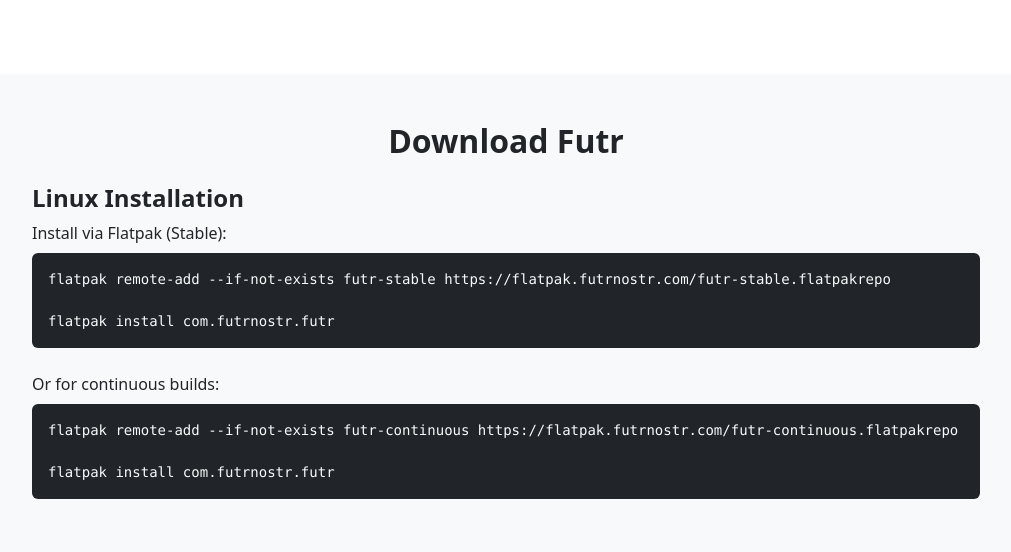
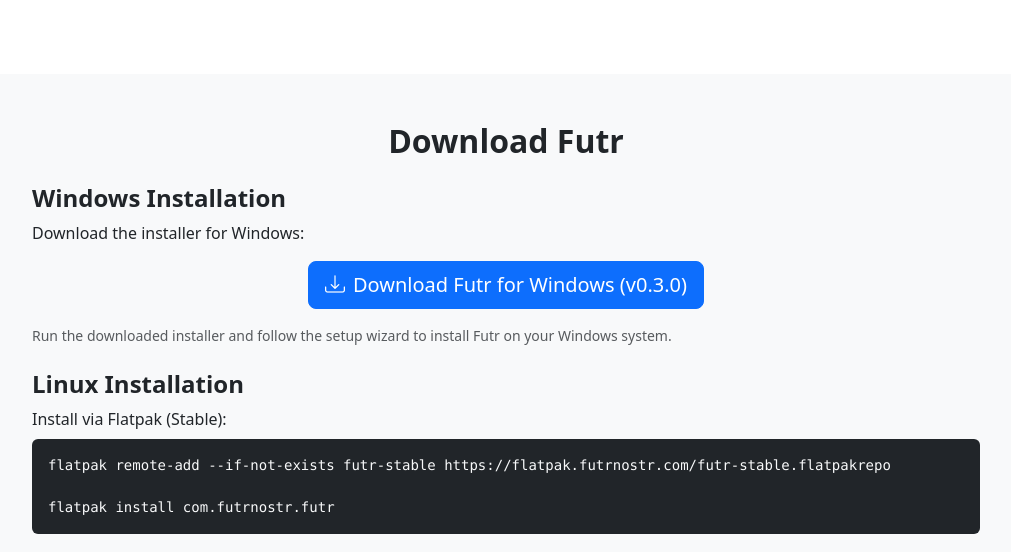
Before and after one commit to futrnostr/website, a plain HTML site: page src/pug/index.pug in a window 1280 px wide. Shown: the part 616-1168 px from the top of the page, without its empty margins (134-1145 px from the left). Drawn offline with nearby package versions, Linux system fonts and the light colour scheme; files that its build step writes are made by us from their sources; files whose address does not match are found by name.

Commit message:
add windows 0.3.0 release

```diff
--- a/src/pug/index.pug
+++ b/src/pug/index.pug
@@ -46,7 +46,7 @@
         section.py-4
             .container.px-lg-5
                 .text-center
-                    img.img-fluid.rounded(src='https://image.nostr.build/8f5e8a02465f0a9f01b68e2038a259867a7ac8fd4aa274463e8d047a36b188a5.png', alt='Futr Screenshot', style='max-width: 800px;')
+                    img.img-fluid.rounded(src='https://i.ibb.co/ZzmFh3K4/Screenshot-from-2025-05-27-19-40-10.png', alt='Futr Screenshot', style='max-width: 800px;')
 
         // Download Section
         section.pt-4
@@ -56,6 +56,16 @@
                 .card.bg-light.border-0.h-100
                     .card-body.text-center.p-4.p-lg-5
                         h2.fs-2.fw-bold.mb-4 Download Futr
+                        // Windows Download
+                        .text-start.mb-4
+                            h3.fs-4.fw-bold Windows Installation
+                            p.mb-3 Download the installer for Windows:
+                            .text-center
+                                a.btn.btn-primary.btn-lg(href='https://github.com/futrnostr/futr/releases/download/v0.3.0/futr-setup.exe', download='futr-setup.exe')
+                                    i.bi.bi-download.me-2
+                                    | Download Futr for Windows (v0.3.0)
+                            p.mt-3.text-muted.small Run the downloaded installer and follow the setup wizard to install Futr on your Windows system.
+
                         // Linux Download Instructions
                         .text-start.mb-4
                             h3.fs-4.fw-bold Linux Installation
```
